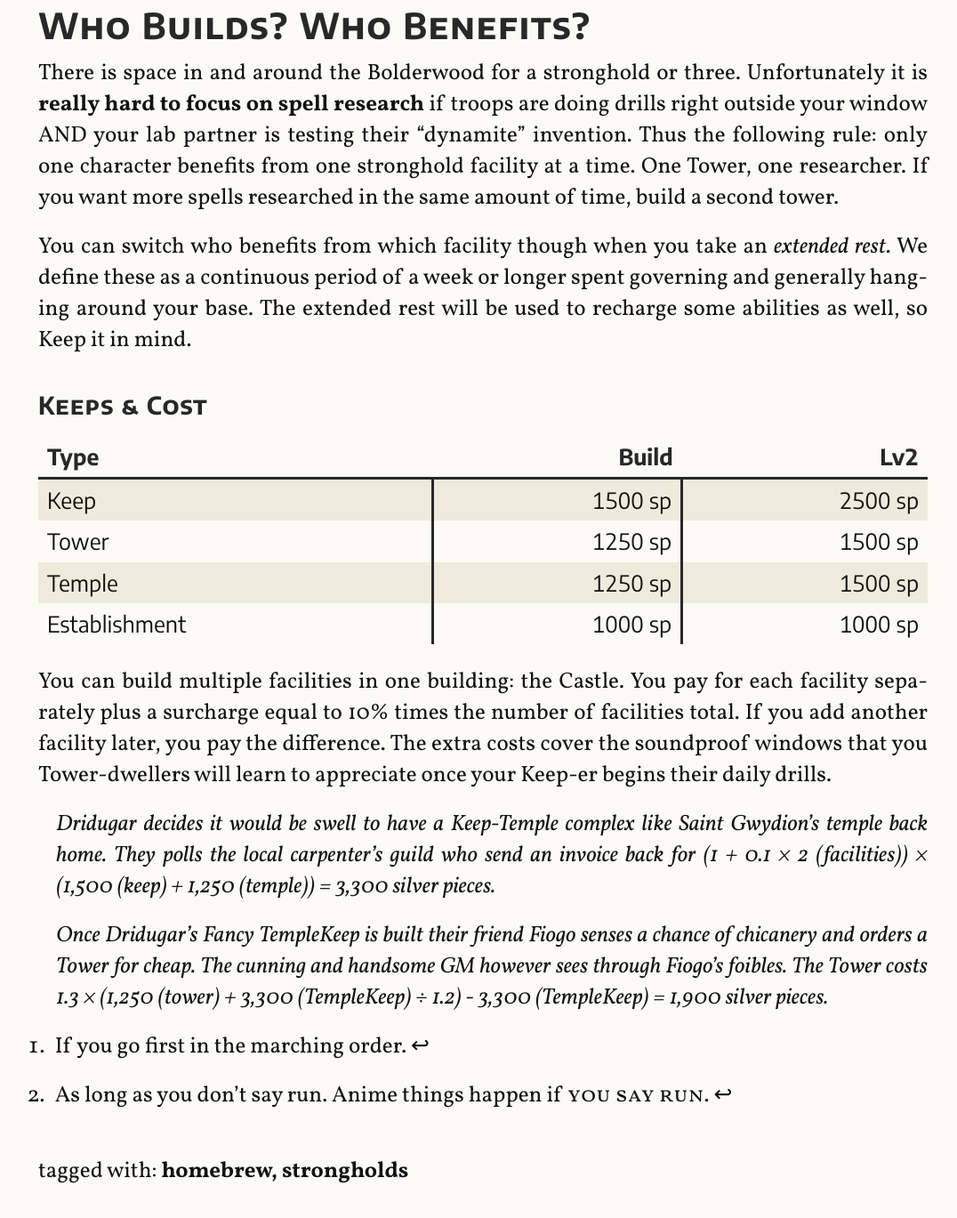
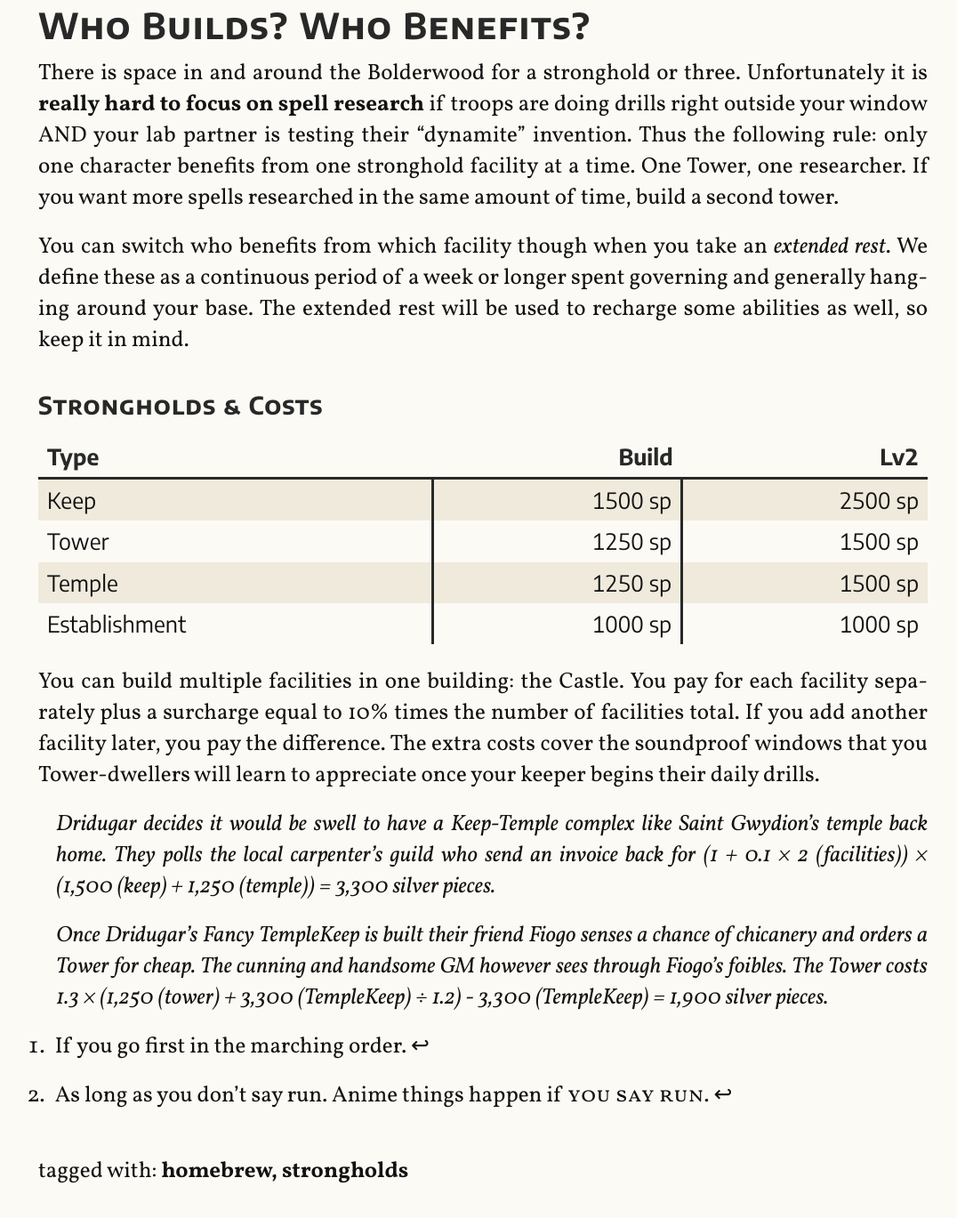
Before and after one commit to bjogart/logaine-lorestar, a Jekyll site: the page built from _posts/2023-11-05-intro-to-strongholds.md, in a window 1280 px wide and 1400 px high, scrolled down 1314 px. Shown: the top 1369 px of the window at 89% size, without its empty margins (15-1091 px from the left). Built offline with Jekyll 4.4.1, drawn with Linux system fonts in a browser that asks for light colours.

Commit message:
Small corrections

```diff
--- a/_posts/2023-11-05-intro-to-strongholds.md
+++ b/_posts/2023-11-05-intro-to-strongholds.md
@@ -61,9 +61,9 @@ You can switch who benefits from which facility though when you take an _extende
 We define these as a continuous period of a week or longer spent governing
 and generally hanging around your base.
 The extended rest will be used to recharge some abilities as well,
-so Keep it in mind.
+so keep it in mind.
 
-#### Keeps & Cost
+#### Strongholds & Costs
 
 | Type          |   Build |     Lv2 |
 | ------------- | ------: | ------: |
@@ -77,13 +77,13 @@ You pay for each facility separately
 plus a surcharge equal to 10% times the number of facilities total.
 If you add another facility later, you pay the difference.
 The extra costs cover the soundproof windows
-that you Tower-dwellers will learn to appreciate once your Keep-er begins their daily drills.
+that you Tower-dwellers will learn to appreciate once your keeper begins their daily drills.
 
 > Dridugar decides it would be swell to have a Keep-Temple complex
 > like Saint Gwydion's temple back home.
 > They polls the local carpenter's guild who send an invoice back
 > for (1 + 0.1 &times; 2 (facilities)) &times; (1,500 (keep) + 1,250 (temple)) = 3,300 silver pieces.
-
+>
 > Once Dridugar's Fancy TempleKeep is built
 > their friend Fiogo senses a chance of chicanery and orders a Tower for cheap.
 > The cunning and handsome GM however sees through Fiogo's foibles.
```
